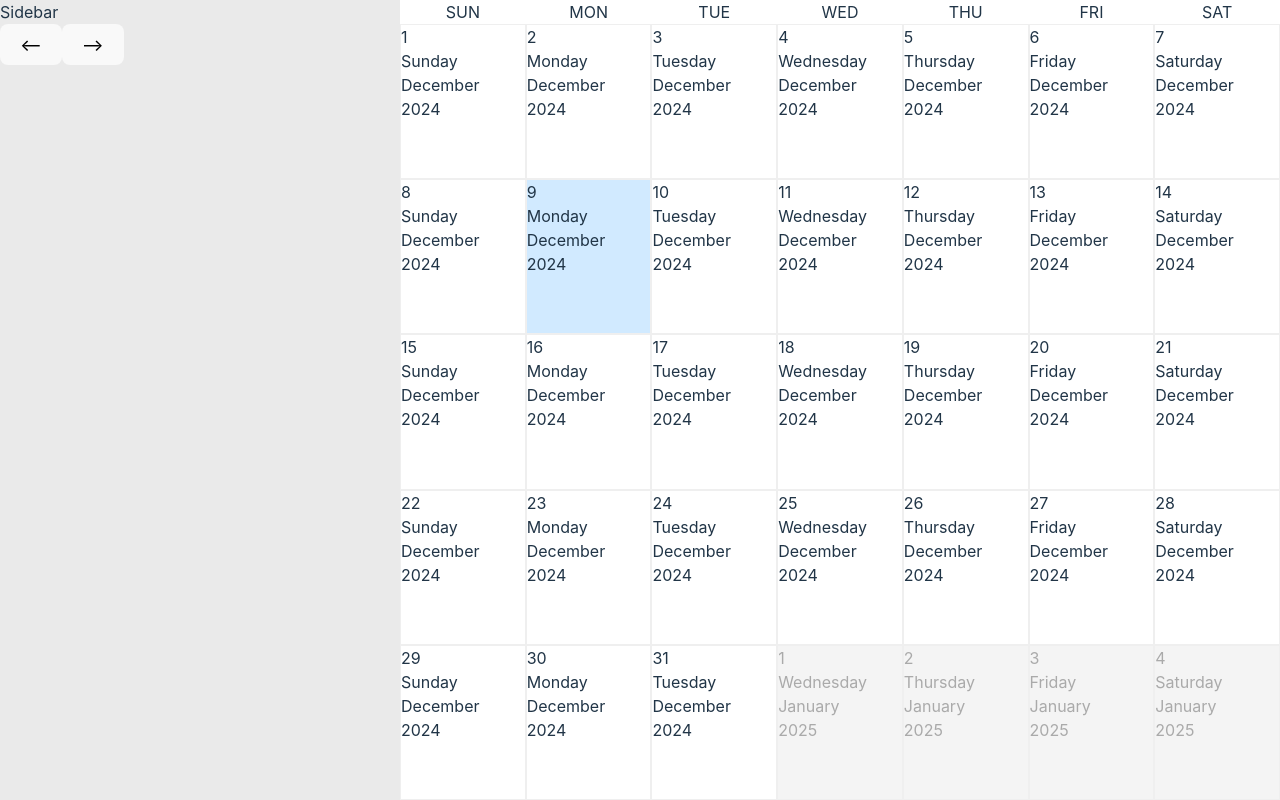
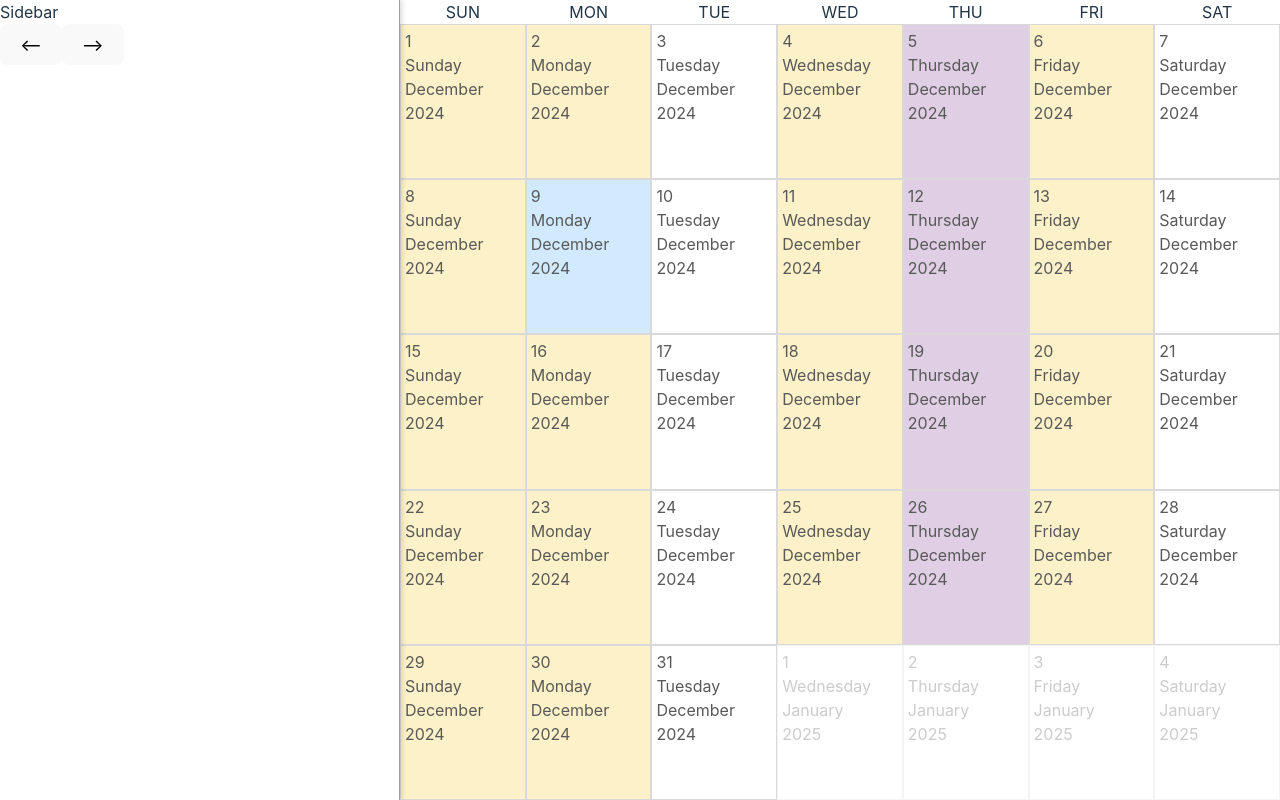
Before and after one commit to humber-jake/kickstand-calendar, a React (Vite) app: page / in a window 1280 px wide. Built offline with nearby package versions, Linux system fonts and the light colour scheme.

Commit message:
styling and hardcode color classes for recurring shifts

```diff
--- a/src/App.css
+++ b/src/App.css
@@ -5,7 +5,9 @@
 }
 .sidebar {
   height: 100vh;
-  background: #eaeaea;
+  border-right: 1px solid #9e9e9e;
+  z-index: 10;
+  box-shadow: 2px 0px 5px #00000025;
 }
 .calendarContainer {
   display: flex;
--- a/src/Calendar.css
+++ b/src/Calendar.css
@@ -4,14 +4,23 @@
   height: 100%;
 }
 .day {
-  border: 1px solid #efefef;
+  color: #595959;
+  border: 1px solid #d9d9d9;
+  padding: 0.25rem;
+}
+.OttP {
+  background: #fcf1c8;
+}
+.WTQ {
+  background: #dfcee4;
 }
 .today {
-  background: hsl(207, 100%, 91%);
+  background: #d1eaff;
 }
 .extraneous {
-  color: #aaa;
-  background: #f4f4f4;
+  color: #ccc;
+  background: #fff;
+  border: 1px solid #f4f4f4;
 }
 @media (max-width: 1024px) {
   .Calendar {
--- a/src/Calendar.jsx
+++ b/src/Calendar.jsx
@@ -17,17 +17,47 @@ const Calendar = (props) => {
     currentMonth[Math.floor(currentMonth.length / 2)]
   ).join(" ");
 
+  // TODO: write function to apply shift classes (MWFS = OttP, Thurs = WTQ)
+
   let calendar = currentMonth.map((day, i) => {
     let { weekday, month, date, year } = day;
+    let classes = ["day"];
+
+    switch (weekday) {
+      case "Monday":
+        classes.push("OttP");
+        break;
+      case "Wednesday":
+        classes.push("OttP");
+        break;
+      case "Friday":
+        classes.push("OttP");
+        break;
+      case "Sunday":
+        classes.push("OttP");
+        break;
+      case "Thursday":
+        classes.push("WTQ");
+        break;
+    }
+
+    if (!midMonth.includes(month || date || year)) {
+      classes.push("extraneous");
+    }
+
+    if (`${month} ${date} ${year}` == today) {
+      classes.push("today");
+    }
 
     return (
       <div
         className={
-          !midMonth.includes(month || date || year)
-            ? "day extraneous"
-            : `${month} ${date} ${year}` == today
-            ? "day today"
-            : "day"
+          classes.join(" ")
+          // !midMonth.includes(month || date || year)
+          //   ? "day extraneous"
+          //   : `${month} ${date} ${year}` == today
+          //   ? "day today"
+          //   : "day"
         }
         key={i}
       >
```
